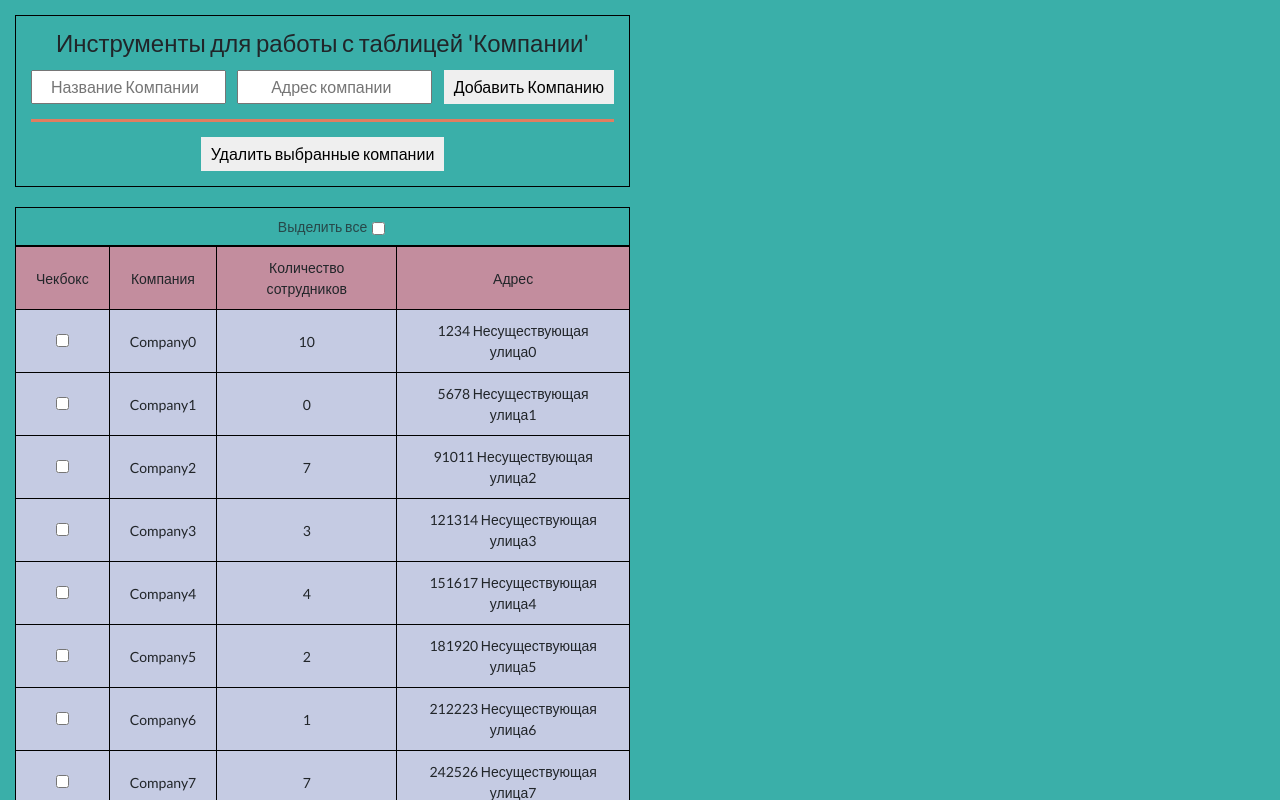
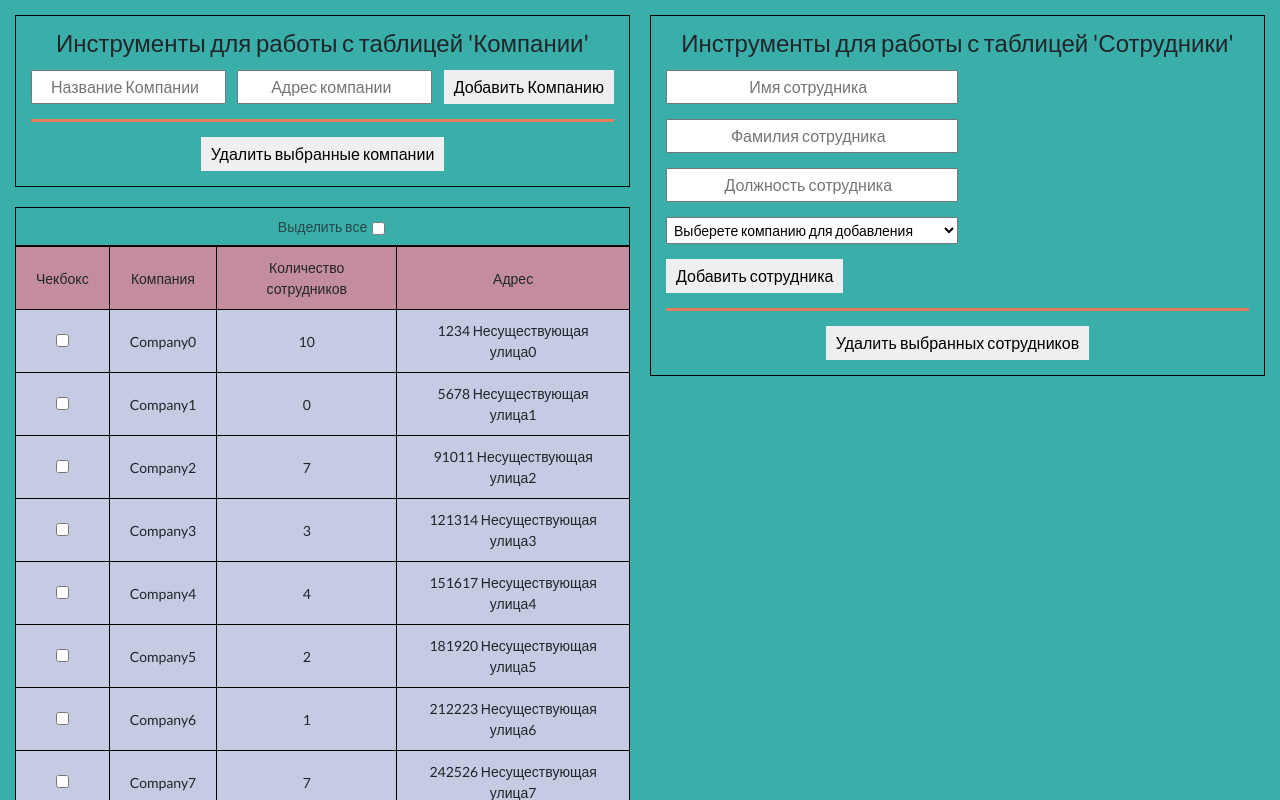
Before and after one commit to Zakharov1984/testing_project_adept, a React (Create React App) app: page / in a window 1280 px wide. Shown: the top 800 px of the page. Built offline with nearby package versions, Linux system fonts and the light colour scheme; data requests are answered from the project's data file.

Commit message:
added_functionality_for_adding_employees

```diff
--- a/src/UI/MainInput/MainInput.tsx
+++ b/src/UI/MainInput/MainInput.tsx
@@ -4,7 +4,8 @@ interface IMainInputProps {
   name: string;
   value: string;
   placeholder?: string;
-  onChange: (e: React.ChangeEvent<HTMLInputElement>) => void
+  className?: string;
+  onChange?: (e: React.ChangeEvent<HTMLInputElement>) => void
 }
 
 export const MainInput: React.FC<IMainInputProps> = ({
@@ -12,6 +13,7 @@ export const MainInput: React.FC<IMainInputProps> = ({
   name,
   value,
   placeholder = '',
+  className,
   onChange,
 }) => {
   return <input
@@ -19,5 +21,6 @@ export const MainInput: React.FC<IMainInputProps> = ({
     name={name}
     value={value}
     placeholder={placeholder}
+    className={className}
     onChange={onChange}/>
 }
--- /dev/null
+++ b/src/UI/MainSelect/MainSelect.tsx
@@ -0,0 +1,20 @@
+import { useState } from "react";
+
+interface IMainSelectProps {
+  options: string[];
+}
+
+export const MainSelect: React.FC<IMainSelectProps> = ({options}) => {
+
+  const [selectedOption, setSelectedOption] = useState('');
+
+  return (
+    <select
+      id="mySelect"
+      name="mySelect"
+      value={selectedOption}>
+        <option disabled>Выберете компанию для добавления</option>
+        {options.map(option => <option value={option}>{option}</option>)}
+    </select>
+  )
+}
--- a/src/app/styles/index.scss
+++ b/src/app/styles/index.scss
@@ -18,10 +18,20 @@ h3 {
   background: $bg-h3;
 }
 
-input {
+input, select {
   outline: none;
   padding: 3px;
   padding-right: 10px;
+}
+
+select {
+  width: 50%;
+  margin-bottom: 15px;
+  font-size: 14px;
+}
+
+option {
+  text-align: left;
 }
 
 button {
--- a/src/components/Employees/Employees.tsx
+++ b/src/components/Employees/Employees.tsx
@@ -3,10 +3,11 @@ import { ChangeEvent, useEffect } from 'react';
 import { EmployeesList } from '../EmployeesList/EmployeesList';
 import { useAppDispatch, useAppSelector } from '../../hooks/hook';
 import { fetchEmployees, toggleActiveEmployee, toggleAllActiveEmployees } from '../EmployeesList/employeesSlice';
+import { EmployeesToolsWork } from '../EmployeesToolsWork/EmployeesToolsWork';
 
 export const Employees = () => {
   const dispatch = useAppDispatch();
-  const {activeCompanies} = useAppSelector(state => state.companies)
+  const {activeCompanies} = useAppSelector(state => state.companies);
 
   useEffect(() => {
     dispatch(fetchEmployees());
@@ -30,6 +31,7 @@ export const Employees = () => {
 
   return (
     <section className="employees">
+      <EmployeesToolsWork/>
       {activeCompanies.map(
         activeCompany => <EmployeesList
           key={activeCompany}
--- a/src/components/EmployeesList/employeesSlice.ts
+++ b/src/components/EmployeesList/employeesSlice.ts
@@ -1,7 +1,7 @@
 import { createAsyncThunk, createSlice, PayloadAction } from "@reduxjs/toolkit";
 import Service from "../../API/service";
 
-import { IEmployees, IEmployeesForActive } from '../../types/employeesType';
+import { IEmployeeForActive, IEmployees, IEmployeesForActive } from '../../types/employeesType';
 
 
 interface IEmployeesInitialState {
@@ -55,7 +55,12 @@ const employeesSlice = createSlice({
           employee.isActive = false;
         }
       })
-    }
+    },
+    addEmployee: (state, action: {type: string, payload: IEmployeeForActive}) => {
+      if (action.payload.companyName !== 'Выберете компанию для добавления') {
+        state.employees[action.payload.companyName].push(action.payload);
+      }
+    },
   },
   extraReducers: (builder => {
     builder
@@ -78,4 +83,5 @@ export default reducer;
 export const {
   toggleActiveEmployee,
   toggleAllActiveEmployees,
+  addEmployee,
 } = actions;
--- /dev/null
+++ b/src/components/EmployeesToolsWork/EmployeesToolsWork.module.scss
@@ -0,0 +1,25 @@
+@import '../../app/styles/globalVar.scss';
+
+.toolsEmployees {
+  margin-bottom: 20px;
+  padding: $main-padding;
+  border: 1px solid black;
+
+  &__title {
+    margin-bottom: 15px;
+    font-size: 24px;
+    line-height: 24px;
+  }
+
+  &__add {
+    display: flex;
+    flex-direction: column;
+    justify-content: space-between;
+    align-items: start;
+  }
+
+  &__inp {
+    width: 50%;
+    margin-bottom: 15px;
+  }
+}
--- a/src/components/EmployeesToolsWork/EmployeesToolsWork.tsx
+++ b/src/components/EmployeesToolsWork/EmployeesToolsWork.tsx
@@ -1,34 +1,99 @@
-import { MainInput } from "../../UI/MainInput/MainInput"
+import { MainButton } from "../../UI/MainButton/MainButton";
+import { MainInput } from "../../UI/MainInput/MainInput";
+import { MainSeparator } from "../../UI/MainSeparator/MainSeparator";
+import { MainSelect } from "../../UI/MainSelect/MainSelect";
+import { useAppDispatch, useAppSelector } from "../../hooks/hook";
+import { addEmployee } from "../EmployeesList/employeesSlice";
+import { IEmployeeForActive } from "../../types/employeesType";
+
+import { useState } from "react"
+
+import { v4 as uuidv4 } from 'uuid';
+
+import st from './EmployeesToolsWork.module.scss';
 
 
-export const EmployeesToolsWork = () => {
-  return ( <div></div>
-  )
+interface IInputsState {
+  name: string;
+  surname: string;
+  post: string;
+  companyName: string;
 }
 
-/*
+export const EmployeesToolsWork = () => {
+  const dispatch = useAppDispatch();
+  const {activeCompanies} = useAppSelector(state => state.companies);
 
-<div className="tools">
-        <h2 className="tools__title">Инструменты для работы с таблицей 'Сотрудники'</h2>
-        <section className="tools__add">
+  const [inputsValue, setInputsValue] = useState<IInputsState>({
+    name: '',
+    surname: '',
+    post: '',
+    companyName: 'Выберете компанию для добавления'
+  })
+
+  const handleChangeInput = (e: React.ChangeEvent<HTMLInputElement | HTMLSelectElement>) => {
+    setInputsValue(state => ({...state, [e.target.name]: e.target.value}))
+  }
+
+  const handleAddEmployee = () => {
+    const newEmployee: IEmployeeForActive = {
+      id: uuidv4(),
+      isActive: false,
+      ...inputsValue,
+    }
+    setInputsValue({
+      name: '',
+      surname: '',
+      post: '',
+      companyName: 'Выберете компанию для добавления',
+    });
+    dispatch(addEmployee(newEmployee));
+  }
+
+  return (
+    <div className={st.toolsEmployees}>
+      <h2 className={st.toolsEmployees__title}>Инструменты для работы с таблицей 'Сотрудники'</h2>
+      <section className={st.toolsEmployees__add}>
         <MainInput
+          className={st.toolsEmployees__inp}
           type="text"
           name="name"
-            value="value"
-            placeholder="Имя сотрудника"/>
+          placeholder="Имя сотрудника"
+          value={inputsValue.name}
+          onChange={handleChangeInput}
+          />
         <MainInput
+          className={st.toolsEmployees__inp}
           type="text"
           name="surname"
-            value="value"
-            placeholder="Фамилия сотрудника"/>
+          placeholder="Фамилия сотрудника"
+          value={inputsValue.surname}
+          onChange={handleChangeInput}
+          />
         <MainInput
+          className={st.toolsEmployees__inp}
           type="text"
           name="post"
-            value="value"
-            placeholder="Должность сотрудника"/>
+          placeholder="Должность сотрудника"
+          value={inputsValue.post}
+          onChange={handleChangeInput}
+          />
+        <select
+            name="companyName"
+            value={inputsValue.companyName}
+            onChange={handleChangeInput}>
+            <option disabled>Выберете компанию для добавления</option>
+            {activeCompanies.map(option => <option key={option} value={option}>{option}</option>)}
+        </select>
+        <MainButton
+          onClick={handleAddEmployee}>
+            Добавить сотрудника
+        </MainButton>
       </section>
+      <MainSeparator/>
       <section className="tools__delete">
         <button>Удалить выбранных сотрудников</button>
       </section>
     </div>
-*/
+  )
+}
```
Lines whose indentation alone changed are shown as unchanged.
